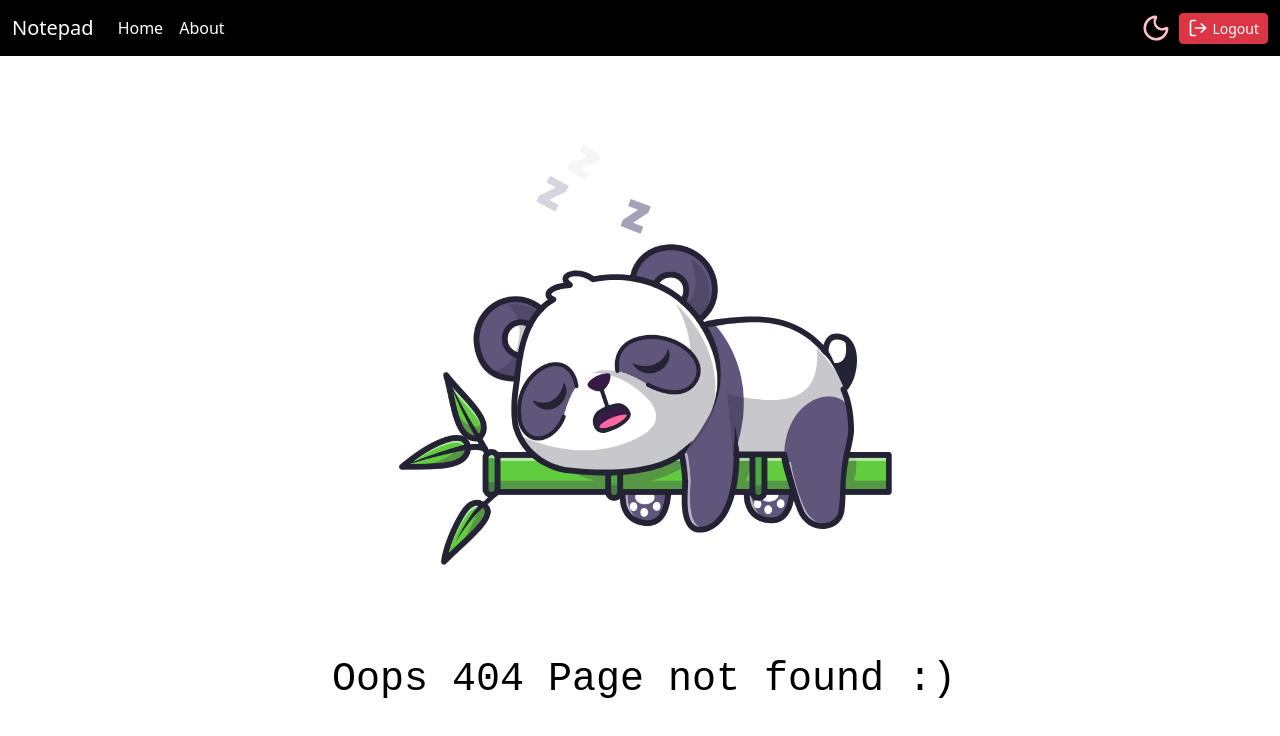
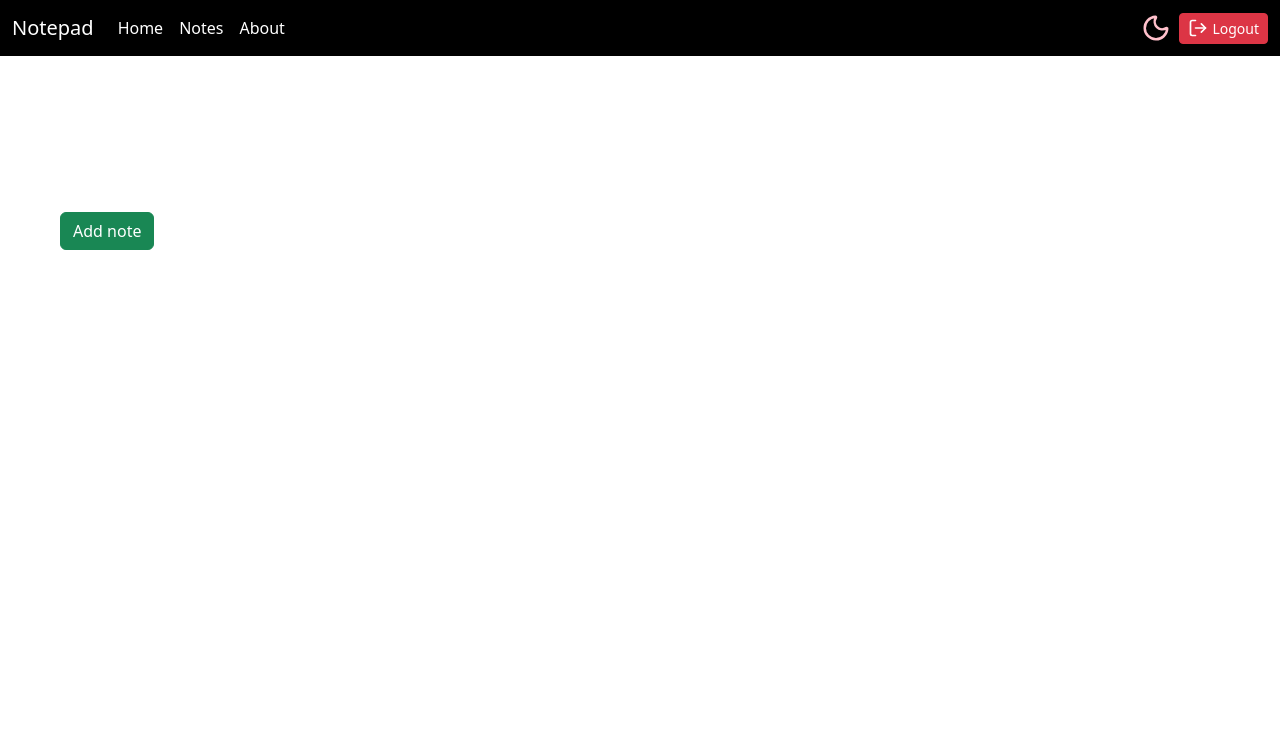
Before and after one commit to userx0y/hackathon-mern, a React (Vite) app in the folder frontend/: page /notes in a window 1280 px wide. Before the commit this address had no page. Shown: the top 736 px of the page. Built offline with nearby package versions, Linux system fonts and the light colour scheme.

Commit message:
changes in the frontend

```diff
--- a/frontend/package.json
+++ b/frontend/package.json
@@ -11,17 +11,13 @@
   },
   "dependencies": {
     "aos": "^2.3.4",
-    "axios": "^1.11.0",
-    "confetti": "^2.0.6",
     "framer-motion": "^12.23.12",
     "lottie-react": "^2.4.1",
     "lucide-react": "^0.540.0",
-    "ngrok": "^5.0.0-beta.2",
     "react": "^19.1.1",
     "react-confetti": "^6.4.0",
     "react-dom": "^19.1.1",
-    "react-pageflip": "^2.0.3",
-    "react-router-dom": "^7.8.0",
+    "react-router-dom": "^6.30.1",
     "styled-components": "^6.1.19",
     "typed.js": "^2.1.0",
     "vanilla-tilt": "^1.8.1"
--- a/frontend/src/App.jsx
+++ b/frontend/src/App.jsx
@@ -5,6 +5,7 @@ import Home from "./pages/Home";
 import NotFound from "./pages/NotFound";
 import NavBar from "./components/NavBar";
 import About from "./pages/About";
+import Notes from "./pages/Notes";
 
 function AppContent() {
   const location = useLocation();
@@ -18,6 +19,7 @@ function AppContent() {
         <Route path="/" element={<Registration />} />
         <Route path="/login" element={<Login />} />
         <Route path="/home" element={<Home />} />
+        <Route path="/notes" element={<Notes />} />
         <Route path="/about" element={<About />} />
         <Route path="*" element={<NotFound />} />
       </Routes>
--- a/frontend/src/components/NavBar.jsx
+++ b/frontend/src/components/NavBar.jsx
@@ -12,7 +12,6 @@ const NavBar = () => {
   },[darkMode]);
 
   const handleLogout = () => {
-    localStorage.removeItem("username");
     navigate('/login');
   };
   return (
@@ -26,6 +25,9 @@ const NavBar = () => {
           <ul className="navbar-nav w-100">
             <li className="nav-item">
               <NavLink className="nav-link text-white" to='/home'>Home</NavLink>
+            </li>
+            <li className="nav-item">
+              <NavLink className="nav-link text-white" to='/notes'>Notes</NavLink>
             </li>
             <li className="nav-item">
               <NavLink className="nav-link text-white" to='/about'>About</NavLink>
--- a/frontend/src/pages/About.jsx
+++ b/frontend/src/pages/About.jsx
@@ -8,9 +8,9 @@ const About = () => {
   return (
     <>
     <div className="container-fluid pt-5">
-        <h1 className="ps-5" data-aos="zoom-in" style={{fontFamily: "'Montserrat'", fontSize: '70px'}}>About us</h1>
+        <h1 className="ps-5" data-aos="fade-in" style={{fontFamily: "'Montserrat'", fontSize: '70px'}}>About us</h1>
         <div className="d-flex justify-content-start p-5">
-        <p style={{ textAlign: "justify", fontSize: '20px'}} data-aos="zoom-out">
+        <p style={{ textAlign: "justify", fontSize: '20px'}} data-aos="fade-out">
           A minimal notepad website. Write down your ideas, lists, and thoughts. No distractions, no complications.
         </p>
         </div>
--- a/frontend/src/pages/Home.jsx
+++ b/frontend/src/pages/Home.jsx
@@ -31,7 +31,7 @@ const Home = () => {
       <h1 className="pt-5" style={{fontSize: '50px', fontFamily: "'Montserrat'", color: '#4169e1'}} data-aos="fade-in">Welcome</h1>
     </div>
     <br />
-    <div className="container" style={{height: '220px'}}>
+    <div className="container " style={{height: '220px'}}>
       <span style={style} ref={typeRef}></span>
     </div>
     <div style={{display: 'flex', justifyContent: 'center', alignItems: 'center'}}>
--- /dev/null
+++ b/frontend/src/pages/Notes.jsx
@@ -0,0 +1,11 @@
+const Notes = () => {
+  return (
+    <>
+    <div className="container-fluid pt-5">
+        <h1 className="ps-5" data-aos="fade-in" style={{fontFamily: "'Montserrat'", fontSize: '70px'}}>Notes</h1>
+        <button className="btn btn-success ms-5 mt-3">Add note</button>
+    </div>
+    </>
+  )
+};
+export default Notes
--- a/frontend/vite.config.js
+++ b/frontend/vite.config.js
@@ -4,6 +4,9 @@ import react from '@vitejs/plugin-react'
 // https://vite.dev/config/
 export default defineConfig({
   plugins: [react()],
+})
+
+
   // server : {
   //   host : '0.0.0.0',
   //   port : 5173,
@@ -14,4 +17,3 @@ export default defineConfig({
   //     clientPort : 443,
   //   }
   // }
-})
```
Also changed, not shown: frontend/src/pages/Login.jsx (line endings or trailing spaces), 1 other file (tests, documents, lock files or other folders).
